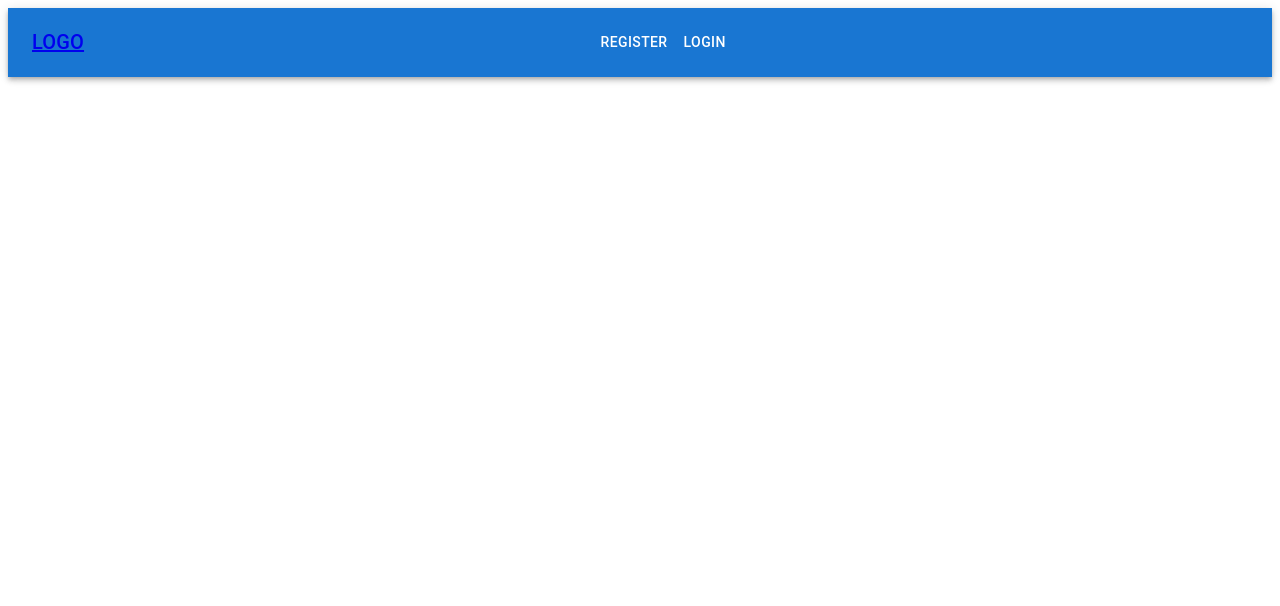
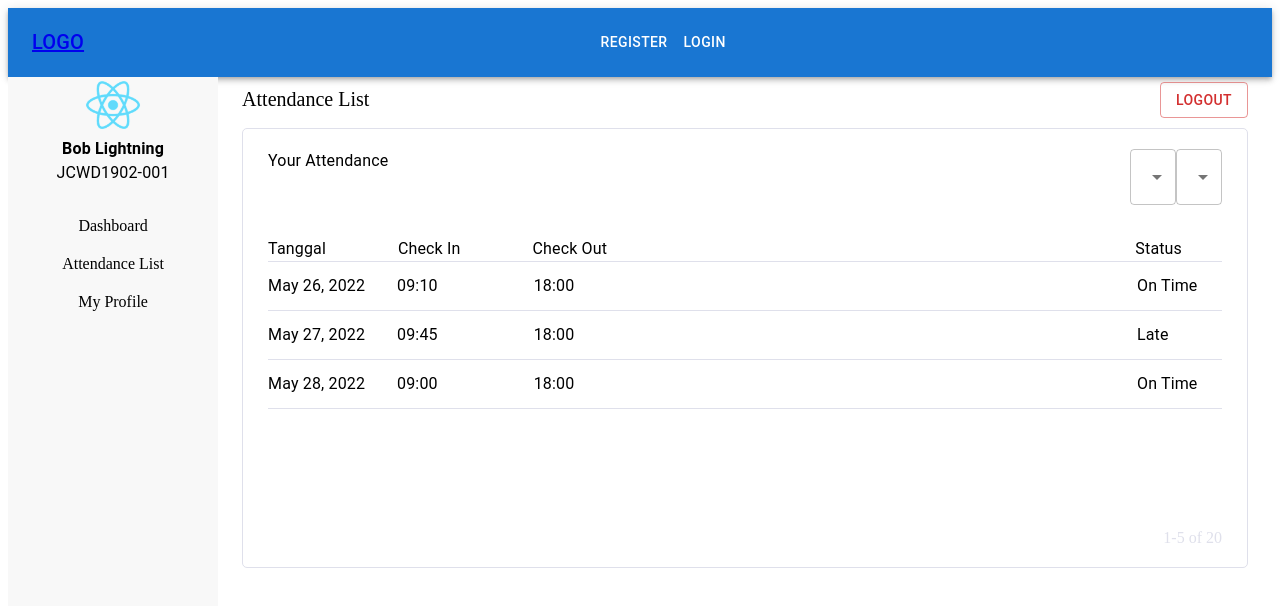
Before and after one commit to rochafialvin/Front-End-Attandance-1904, a React (Create React App) app: page /attandance in a window 1280 px wide. Before the commit this address had no page. Shown: the top 606 px of the page. Built offline with nearby package versions, Linux system fonts and the light colour scheme.

Commit message:
Create UI Attandance List

```diff
--- a/src/App.js
+++ b/src/App.js
@@ -1,8 +1,8 @@
 import { BrowserRouter as Router, Routes, Route } from "react-router-dom";
-
 import Navigation from "./components/Navigation";
 import Home from "./pages/home";
 import RegisterStudent from "./pages/registerStudents";
+import Attandance from "./pages/attandance";
 
 function App() {
   return (
@@ -11,6 +11,7 @@ function App() {
         <Navigation />
         <Routes>
           <Route path="/" element={<Home />} />
+          <Route path="/attandance" element={<Attandance />} />
           <Route path="register-student" element={<RegisterStudent />} />
         </Routes>
       </Router>
--- /dev/null
+++ b/src/pages/attandance/components/attendanceList.js
@@ -0,0 +1,21 @@
+import React from "react";
+import { Box, Typography } from "@mui/material";
+
+function AttendanceList(props) {
+  const { attendances } = props;
+  const renderAttendance = () => {
+    return attendances.map((attendance) => (
+      <Box display="flex" borderBottom="1px solid #DFE0EB" padding="12px 0">
+        <Typography>{attendance.tanggal}</Typography>
+        <Typography ml="32px">{attendance.checkIn}</Typography>
+        <Typography ml="96px">{attendance.checkOut}</Typography>
+        <Typography ml="auto" mr="20px" width="65px">
+          {attendance.status}
+        </Typography>
+      </Box>
+    ));
+  };
+  return <div>{renderAttendance()}</div>;
+}
+
+export default AttendanceList;
--- /dev/null
+++ b/src/pages/attandance/index.js
@@ -0,0 +1,96 @@
+import React from "react";
+
+import "./style.css";
+import AttendanceList from "./components/attendanceList";
+import picture from "./components/logo192.png";
+import { useState } from "react";
+import { Box, Container, Select } from "@mui/material";
+import { Typography } from "@mui/material";
+import { Button } from "@mui/material";
+
+function AttandanceList() {
+  const [attendances, setAttendances] = useState([
+    {
+      tanggal: "May 26, 2022",
+      checkIn: "09:10",
+      checkOut: "18:00",
+      status: "On Time",
+    },
+    {
+      tanggal: "May 27, 2022",
+      checkIn: "09:45",
+      checkOut: "18:00",
+      status: "Late",
+    },
+    {
+      tanggal: "May 28, 2022",
+      checkIn: "09:00",
+      checkOut: "18:00",
+      status: "On Time",
+    },
+  ]);
+  return (
+    <Box display="flex">
+      <Box className="profile" textAlign="center">
+        <Box>
+          <img src={picture} alt="LOGO" width="56px"></img>
+          <Typography fontWeight="bold">Bob Lightning</Typography>
+          <Typography>JCWD1902-001</Typography>
+        </Box>
+        <Box mt="32px">
+          <Box mb="20px">Dashboard</Box>
+          <Box mb="20px">Attendance List</Box>
+          <Box> My Profile</Box>
+        </Box>
+      </Box>
+      <Container maxWidth="xl">
+        <Box
+          display="flex"
+          justifyContent="space-between"
+          alignItems="center"
+          marginTop="5px"
+        >
+          <Box fontSize="20px">Attendance List</Box>
+          <Button variant="outlined" color="error">
+            Logout
+          </Button>
+        </Box>
+        <Box
+          sx={{
+            border: "1px solid #DFE0EB",
+            borderRadius: "5px",
+            marginTop: "10px",
+            padding: "20px 25px",
+          }}
+        >
+          <Box display="flex" justifyContent="space-between">
+            <Typography>Your Attendance</Typography>
+            <Box>
+              <Select></Select>
+              <Select></Select>
+            </Box>
+          </Box>
+          <Box
+            className="column"
+            display="flex"
+            mt="32px"
+            borderBottom="1px solid #DFE0EB"
+          >
+            <Typography>Tanggal</Typography>
+            <Typography ml="72px"> Check In</Typography>
+            <Typography ml="72px">Check Out</Typography>
+            <Typography ml="auto" mr="40px">
+              Status
+            </Typography>
+          </Box>
+          <AttendanceList attendances={attendances} />
+          <Box textAlign="right" paddingTop="120px" color="#DFE0EB">
+            1-5 of 20
+          </Box>
+        </Box>
+      </Container>
+    </Box>
+  );
+}
+
+export default AttandanceList;
--- /dev/null
+++ b/src/pages/attandance/style.css
@@ -0,0 +1,8 @@
+.profile {
+  width: 254px;
+  height: 938px;
+  left: 0px;
+  top: 0px;
+
+  background: #f8f8f8;
+}
```
Also changed, not shown: src/pages/attandance/components/logo192.png (renamed from public/logo192.png).
